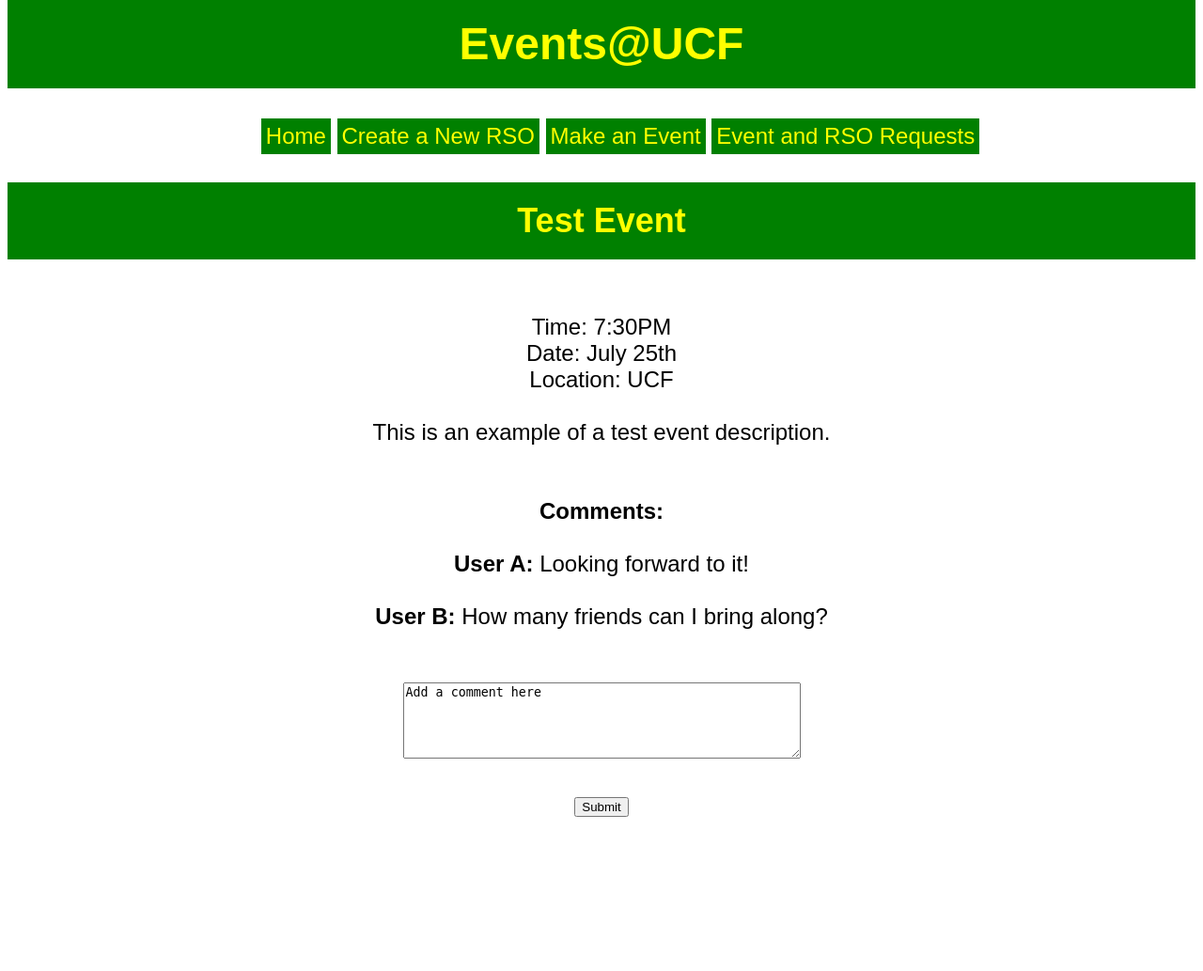
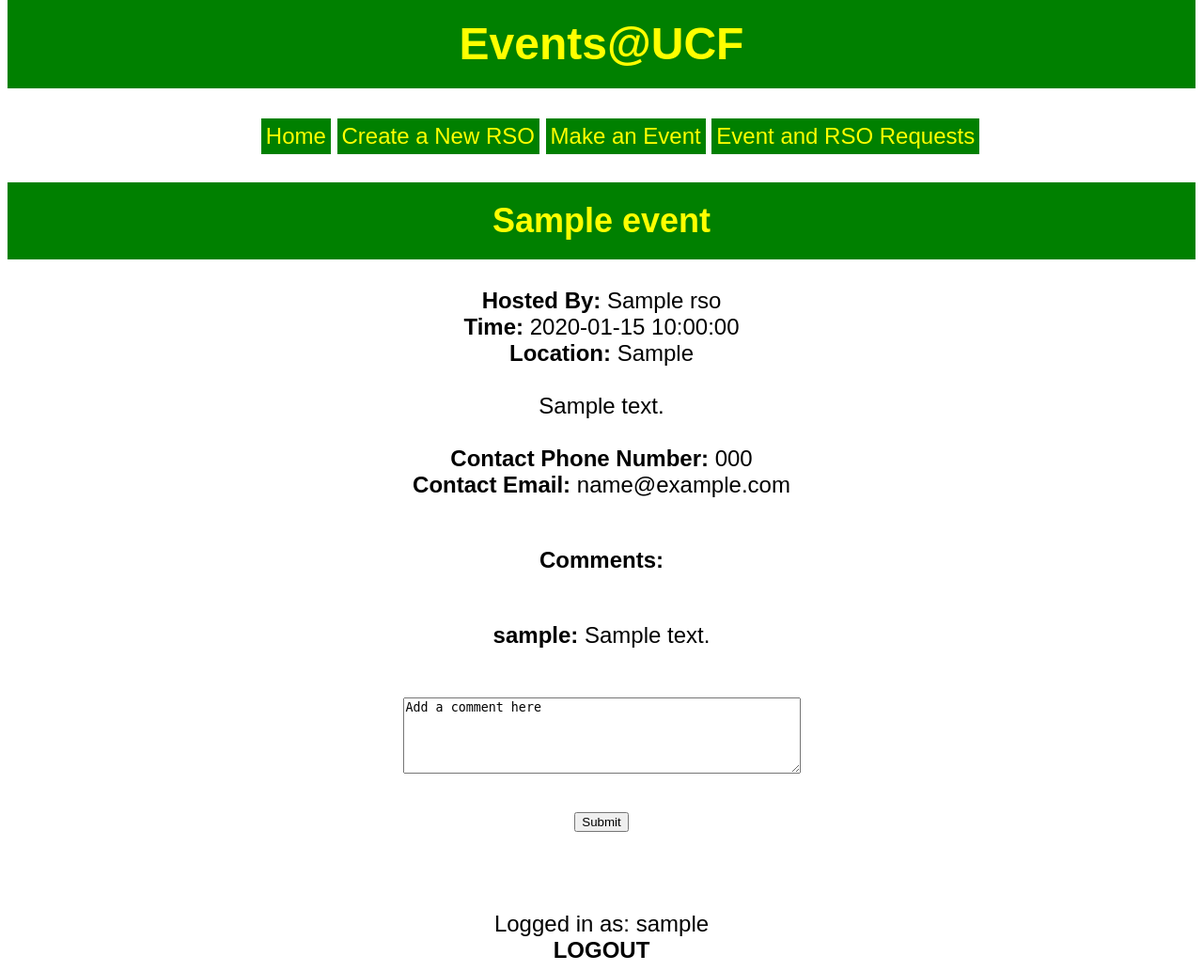
Before and after one commit to CRogers18/COP-4710-Database-Project, a PHP site: page /eventInfo.php?event_id=1 in a window 1280 px wide. Shown: the part 33-1066 px from the top of the page at 94% size. Before the commit the page ends 902 px from the top, so only its background shows below. Run offline with PHP 8.4, Linux system fonts and the light colour scheme; the visitor is signed in with stand-in values (Sample User, id 1); tables that the repository leaves empty hold one stand-in row (values such as "Sample post").

Commit message:
Comments Update
Added event info and comments section.

```diff
--- a/database_creation.sql
+++ b/database_creation.sql
@@ -90,10 +90,11 @@
 );
 
 CREATE TABLE comments(
+    comment_id INT NOT NULL AUTO_INCREMENT,
     user_id INT NOT NULL,
     user_name VARCHAR(50) NOT NULL,
     event_id INT NOT NULL,
     comment VARCHAR(250),
-    PRIMARY KEY (user_id),
+    PRIMARY KEY (comment_id),
     FOREIGN KEY (event_id) REFERENCES events (event_id)
 );
--- a/eventInfo.php
+++ b/eventInfo.php
@@ -1,3 +1,5 @@
+<?php include('server.php') ?>
+
 <!DOCTYPE html>
 <html align="center">
 
@@ -15,35 +17,91 @@
 	<!-- Displaying this will require a permission level check, will not display options for users below the requisite level -->
 	<ul>
 		<!-- Visible to all users -->
-		<li><a href="mainPage.html">Home</a></li>
-		<li><a href="rsoRequestForm.html">Create a New RSO</a></li>
-		<li><a href="newEvent.html">Make an Event</a></li>
+		<li><a href="mainPage.php">Home</a></li>
+		<li><a href="rsoRequestForm.php">Create a New RSO</a></li>
+		<li><a href="newEvent.php">Make an Event</a></li>
 		<!-- Visible to Super Admins ONLY -->
-		<li><a href="requests.html">Event and RSO Requests</a></li>
+		<li><a href="requests.php">Event and RSO Requests</a></li>
 	</ul>
 
-	<h2>Test Event</h2><br>
+	<form method="post" action="eventInfo.php?event_id=<?php echo $_GET['event_id'] ?>">
 
-	Time: 7:30PM<br>
-	Date: July 25th<br>
-	Location: UCF<br><br>
-	This is an example of a test event description.<br><br><br>
+	<?php
+
+		$this_event_id  = $_GET['event_id'];
+
+		$get_event_info = "SELECT * FROM events WHERE event_id='$this_event_id'";
+
+		$event_return = mysqli_query($db, $get_event_info);
+		$event_data = mysqli_fetch_assoc($event_return);
+
+		$event_name = $event_data['event_name'];
+		$event_time = $event_data['event_time'];
+		$event_loc = $event_data['university'];
+		$event_desc = $event_data['event_description'];
+		$event_phone = $event_data['event_contact_phone'];
+		$event_email = $event_data['event_contact_email'];
+
+		$rid = $event_data['rso_id'];
+		$get_rso_name = "SELECT rso_name FROM rsos WHERE rso_id='$rid'";
+
+		$rname_return = mysqli_query($db, $get_rso_name);
+
+		if(mysqli_num_rows($rname_return) == 0)
+			$event_rso = $event_data['owner_name'];
+		else
+		{
+			$rname_val = mysqli_fetch_assoc($rname_return);
+			$event_rso = $rname_val['rso_name'];
+		}
+
+	?>
+
+	<h2><?php echo $event_name; ?></h2>
+
+	<p>
+	   <strong>Hosted By:     </strong><?php echo $event_rso; ?> <br>
+	   <strong>Time:     </strong><?php echo $event_time; ?> <br>
+	   <strong>Location: </strong><?php echo $event_loc; ?> <br><br>
+	   <?php echo $event_desc; ?> <br><br>
+	   <strong>Contact Phone Number: </strong> <?php echo $event_phone; ?> <br>
+	   <strong>Contact Email: </strong> <?php echo $event_email; ?> <br><br>
+	</p>
+
 	<strong>Comments:</strong><br><br>
-	<strong>User A:</strong> Looking forward to it!<br><br>
-	<strong>User B:</strong> How many friends can I bring along?<br><br>
+	<?php
+
+		$get_event_comments = "SELECT * FROM comments WHERE event_id='$this_event_id'";
+		$comments_return = mysqli_query($db, $get_event_comments);
+
+		if(mysqli_num_rows($comments_return) == 0)
+		{ ?>
+			<p>There doesn't seem to be any comments yet...</p>
+	<?php }
+
+		else
+		{
+			while($comments_data = mysqli_fetch_assoc($comments_return))
+			{
+				$commenter = $comments_data['user_name'];
+				$user_comment = $comments_data['comment'];
+			?>
+
+				<p>
+					<strong><?php echo $commenter; ?>: </strong>
+					<?php echo $user_comment ?>
+				</p>
+
+	  		<?php } ?>
+	<?php	} ?>
+
 	<div id="comment"></div><br>
-	<textarea id="commentBox" rows = "5" cols = "50">Add a comment here</textarea><br><br>
-	<button type="button" onclick="addComment()">Submit</button><br><br>
+	<textarea name="commentBox" rows = "5" cols = "50">Add a comment here</textarea><br><br>
+	<input type="submit" name="comment_submit"><br><br>
+
+	<div align="center">
+	<br><br>Logged in as: <?php echo $_SESSION['username'] ?> <a href="index.php"><strong><br>LOGOUT</strong></a><br></div>
 
 	</body>
 
-	<script>
-		function addComment()
-		{
-			alert("test");
-			var x = document.getElementByID("head2").value;
-			alert(x);
-		}
-	</script>
-
 </html>
--- a/newEvent.php
+++ b/newEvent.php
@@ -96,6 +96,8 @@
 
 		</form>
 
+		<div align="center">
+		<br><br>Logged in as: <?php echo $_SESSION['username'] ?> <a href="index.php"><strong><br>LOGOUT</strong></a><br></div>
 
 	</body>
 
--- a/rsoRequestForm.php
+++ b/rsoRequestForm.php
@@ -66,6 +66,9 @@
 			<input type="submit" name="submit_rso_req"><br><br>
 		</form>
 
+		<div align="center">
+		<br><br>Logged in as: <?php echo $_SESSION['username'] ?> <a href="index.php"><strong><br>LOGOUT</strong></a><br></div>
+
 	</body>
 
 </html>
--- a/server.php
+++ b/server.php
@@ -275,12 +275,7 @@
 				echo mysqli_error($db);
 			}
 
-
 			header('location: mainPage.php');
-
-		//	echo '<script language="javascript">';
-		//	echo 'alert("Event request submitted successfully!")';
-		//	echo '</script>';
 		}
 
 		// student access level
@@ -291,12 +286,25 @@
 			echo mysqli_error($db);
 
 			header('location: mainPage.php');
-
-		//	echo '<script language="javascript">';
-		//	echo 'alert("Event submitted successfully!")';
-		//	echo '</script>';
 		}
 	}
 }
 
+if(isset(($_POST['comment_submit'])))
+{
+	$user_name = $_SESSION['username'];
+	$comment = mysqli_real_escape_string($db, $_POST['commentBox']);
+
+	$uid_query = "SELECT userid FROM users WHERE user_name='$user_name'";
+	$uid_return = mysqli_query($db, $uid_query);
+	$uid_val = mysqli_fetch_assoc($uid_return);
+	$commenter_uid = $uid_val['userid'];
+
+	$ev_id  = $_GET['event_id'];
+
+	$new_comment_query = "INSERT INTO comments (user_id, user_name, event_id, comment) VALUES ('$commenter_uid', '$user_name', '$ev_id', '$comment')";
+	mysqli_query($db, $new_comment_query);
+	echo mysqli_error($db);
+}
+
 ?>
```
Also changed, not shown: index.php (+0 -7 lines), mainPage.php (+7 -2 lines), requestInfo.php (added, +101 -0 lines), requests.php (+9 -6 lines).
